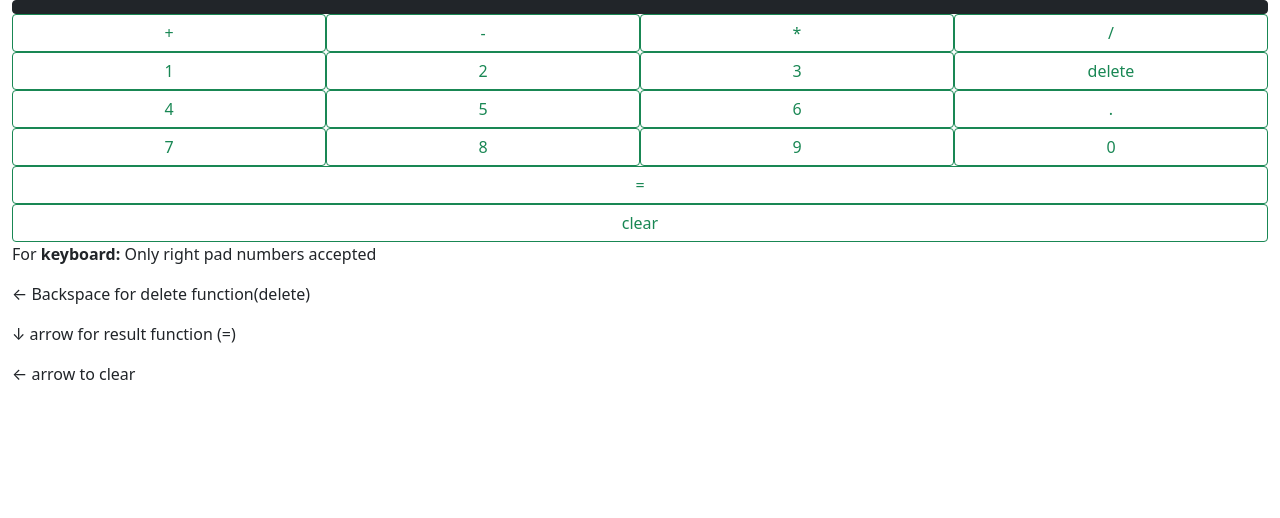
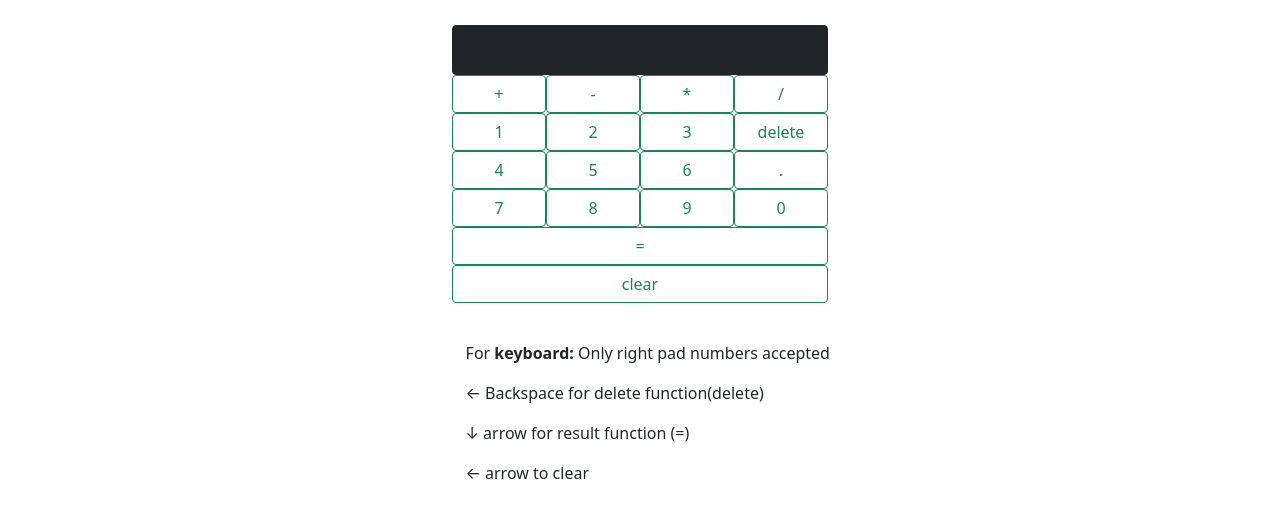
Before and after one commit to dpuertamartos/ODIN-Project-Calculator, a plain HTML site: page index.html in a window 1280 px wide. Drawn offline with nearby package versions, Linux system fonts and the light colour scheme.

Commit message:
updated css

```diff
--- a/index.html
+++ b/index.html
@@ -2,7 +2,7 @@
 <head>
   <title>Calculator Project</title>
   <link href="https://cdn.jsdelivr.net/npm/bootstrap@5.0.2/dist/css/bootstrap.min.css" rel="stylesheet" integrity="sha384-EVSTQN3/azprG1Anm3QDgpJLIm9Nao0Yz1ztcQTwFspd3yD65VohhpuuCOmLASjC" crossorigin="anonymous">
-  <link rel="stylesheet" type=“text/css” href="index.css">
+  <link rel="stylesheet" type="text/css" href="./index.css">
   <meta charset="UTF-8"/>
 </head>
 <body>
```
